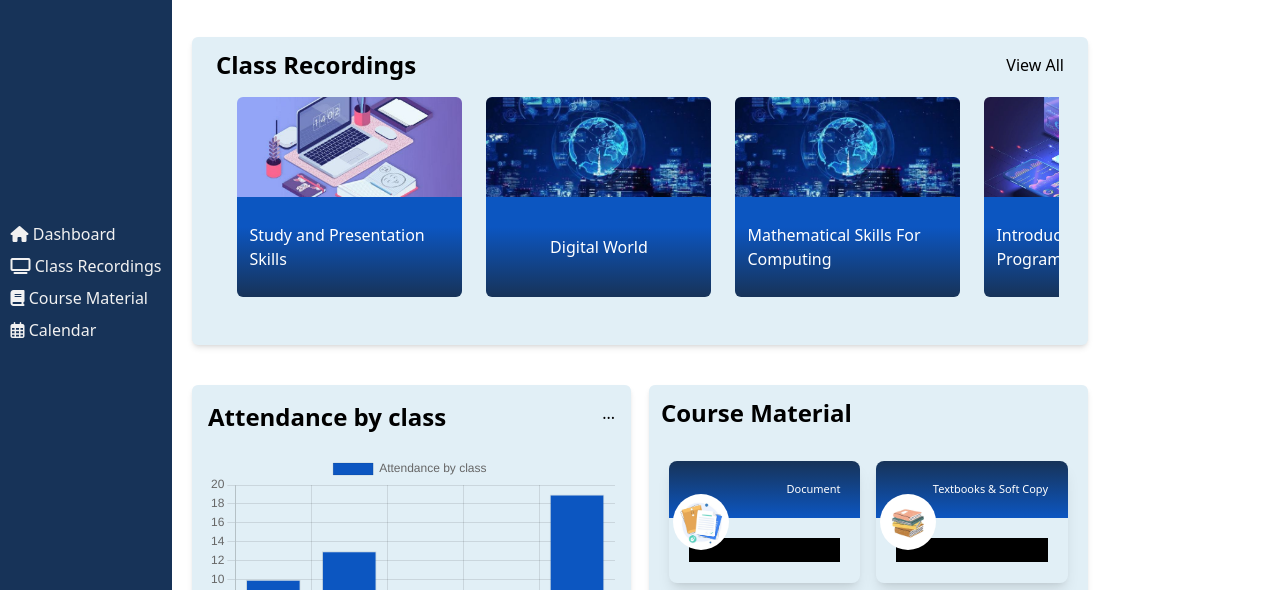
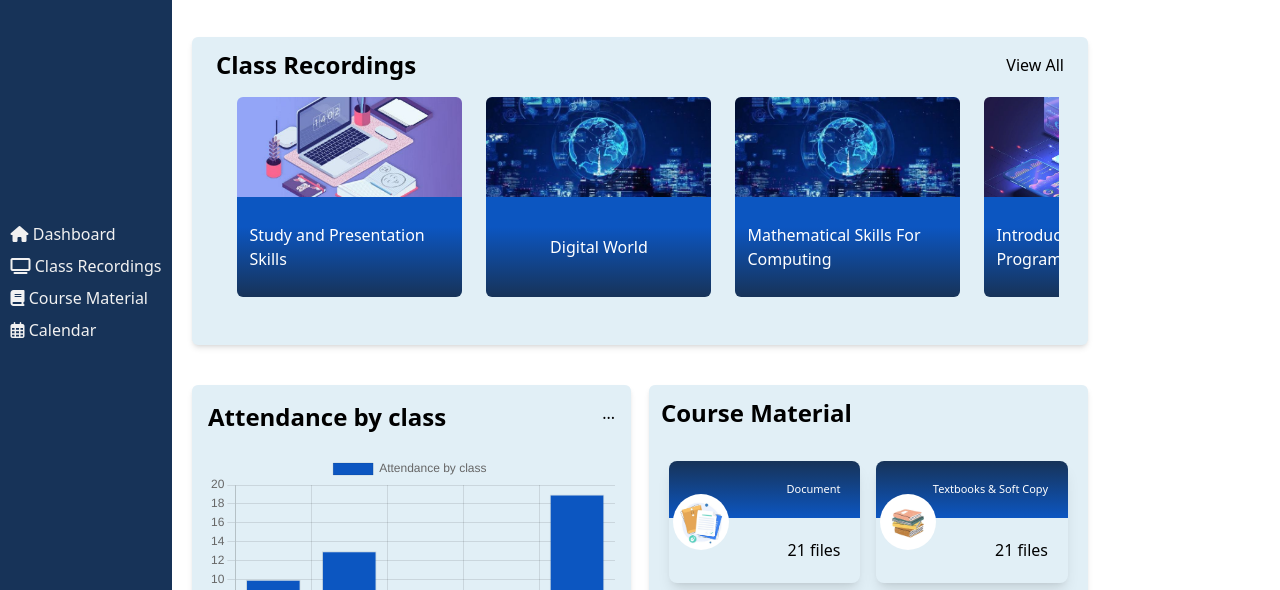
Before and after one commit to yairhtet1000/SMS, a website: page src/student/dashboard.html in a window 1280 px wide. Shown: the part 139-729 px from the top of the page. Drawn offline with nearby package versions, Linux system fonts and the light colour scheme; files that its build step writes are made by us from their sources.

Commit message:
yh fix bg black

```diff
--- a/src/student/js/dashboard.js
+++ b/src/student/js/dashboard.js
@@ -96,7 +96,7 @@ for (let i = 0; i < courseMaterials.length; i++) {
             <h2 class="text-end text-[11px]">${course.title}</h2>
           </div>
           <div class="p-5  select-none">
-            <h2 class="text-end text-black bg-black ">21 files</h2>
+            <h2 class="text-end text-black">21 files</h2>
           </div>
         </div>
         `;
```
Also changed, not shown: src/teacher/dashboard.html (+1 -1 lines).
